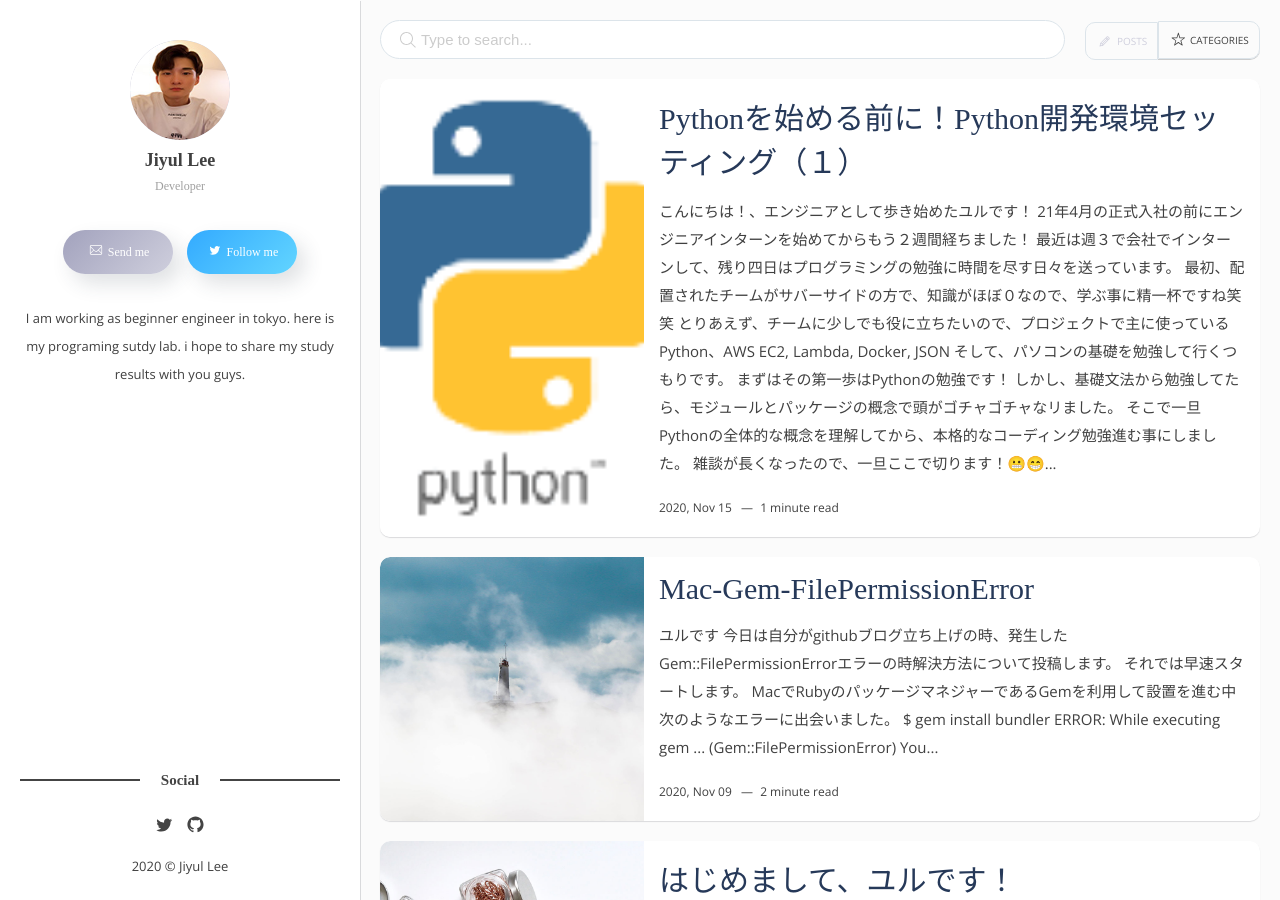
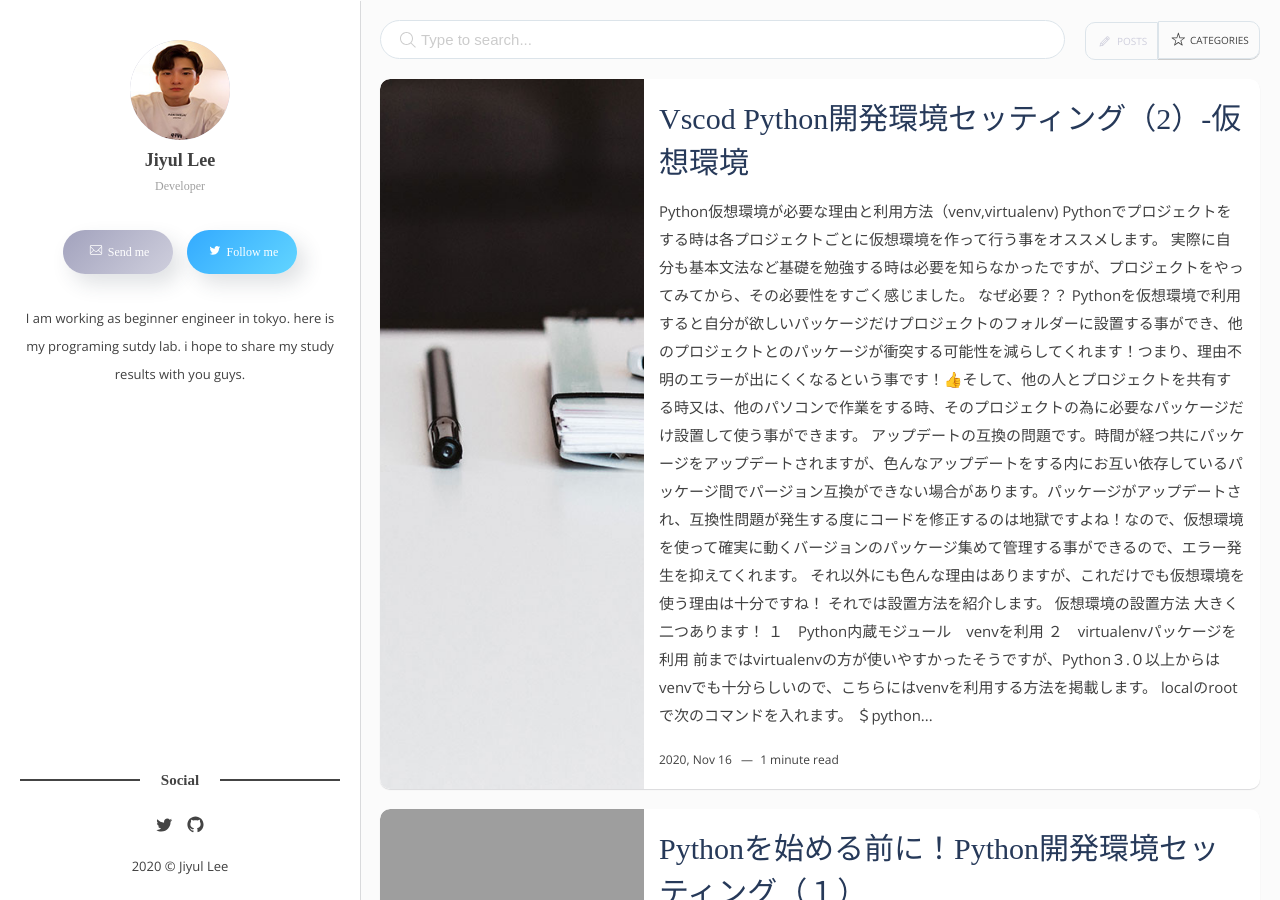
Before and after one commit to LEEJIYUL/LEEJIYUL.github.io, a Jekyll site: the page built from index.html, in a window 1280 px wide and 900 px high. Built offline with Jekyll 4.4.1, drawn with Linux system fonts in a browser that asks for light colours; some web fonts are replaced; the list of posts is cut into pages by our own code; grey boxes are pictures that could not be loaded.

Commit message:
2011-11-16post4

```diff
--- /dev/null
+++ b/_posts/2020-11-16-venv-setting.md
@@ -0,0 +1,63 @@
+---
+layout: post
+title: Vscod Python開発環境セッティング（2）-仮想環境
+image: 7.jpg
+date: 2020-11-16 23:41:00 +0200
+tags: [Python, coding]
+categories: python
+---
+
+### Python仮想環境が必要な理由と利用方法（venv,virtualenv)
+
+Pythonでプロジェクトをする時は各プロジェクトごとに仮想環境を作って行う事をオススメします。
+
+実際に自分も基本文法など基礎を勉強する時は必要を知らなかったですが、プロジェクトをやってみてから、その必要性をすごく感じました。
+
+#### なぜ必要？？
+
+- Pythonを仮想環境で利用すると自分が欲しいパッケージだけプロジェクトのフォルダーに設置する事ができ、他のプロジェクトとのパッケージが衝突する可能性を減らしてくれます！つまり、理由不明のエラーが出にくくなるという事です！👍そして、他の人とプロジェクトを共有する時又は、他のパソコンで作業をする時、そのプロジェクトの為に必要なパッケージだけ設置して使う事ができます。
+- アップデートの互換の問題です。時間が経つ共にパッケージをアップデートされますが、色んなアップデートをする内にお互い依存しているパッケージ間でパージョン互換ができない場合があります。パッケージがアップデートされ、互換性問題が発生する度にコードを修正するのは地獄ですよね！なので、仮想環境を使って確実に動くバージョンのパッケージ集めて管理する事ができるので、エラー発生を抑えてくれます。
+
+それ以外にも色んな理由はありますが、これだけでも仮想環境を使う理由は十分ですね！
+
+それでは設置方法を紹介します。
+
+#### 仮想環境の設置方法
+
+大きく二つあります！
+
+> １　Python内蔵モジュール　venvを利用
+>
+> ２　virtualenvパッケージを利用
+
+前まではvirtualenvの方が使いやすかったそうですが、Python３.０以上からはvenvでも十分らしいので、こちらにはvenvを利用する方法を掲載します。
+
+localのrootで次のコマンドを入れます。
+
+`＄python -m venv project_env`
+
+そしたら、dirで　`-ls -a `を入れると`project_env`というフォルダーが作成されています。こちらが仮想環境です！そして、仮想環境を活性化する方法はこのコマンドを！
+
+`$ source project_env/bin/activate`
+
+#### 仮想環境でパッケージ管理
+
+まずローカルで仮想環境を活性化して必要なパッケージを設置できたら、どの環境でも同じパッケージがグループで設置されるよう`requirements.txt`を作ってあげた方がいいです。
+
+`$ pip freeze > requirements.txt`
+
+を入力すると、現在環境に設置された全てのパッケージ名前とバージョンが書いたrequirements.txtというファイルが自動で作られます。
+
+そして遠隔サーバでこのファイルを利用してパッケージを一括で設置する為には
+
+`$ pip install -r requirements.txt`
+
+ここで -rはrequirementを設置する時は付けてって公式サイトに書いてありますが、理由はよくわかりませんでした。
+
+今日はこれで以上です。
+
+これ以外にも　JSON設定でVSCode中で楽にterminalを使うなど、少し設定がありますが、それは今度アップデートします！
+
+---
+
+参考サイト：https://www.dabapps.com/blog/introduction-to-pip-and-virtualenv-python/
```
Also changed, not shown: _posts/2020-11-15-python-coding-envirment.md (+1 -1 lines), images/6.png (deleted), 3 other files.
